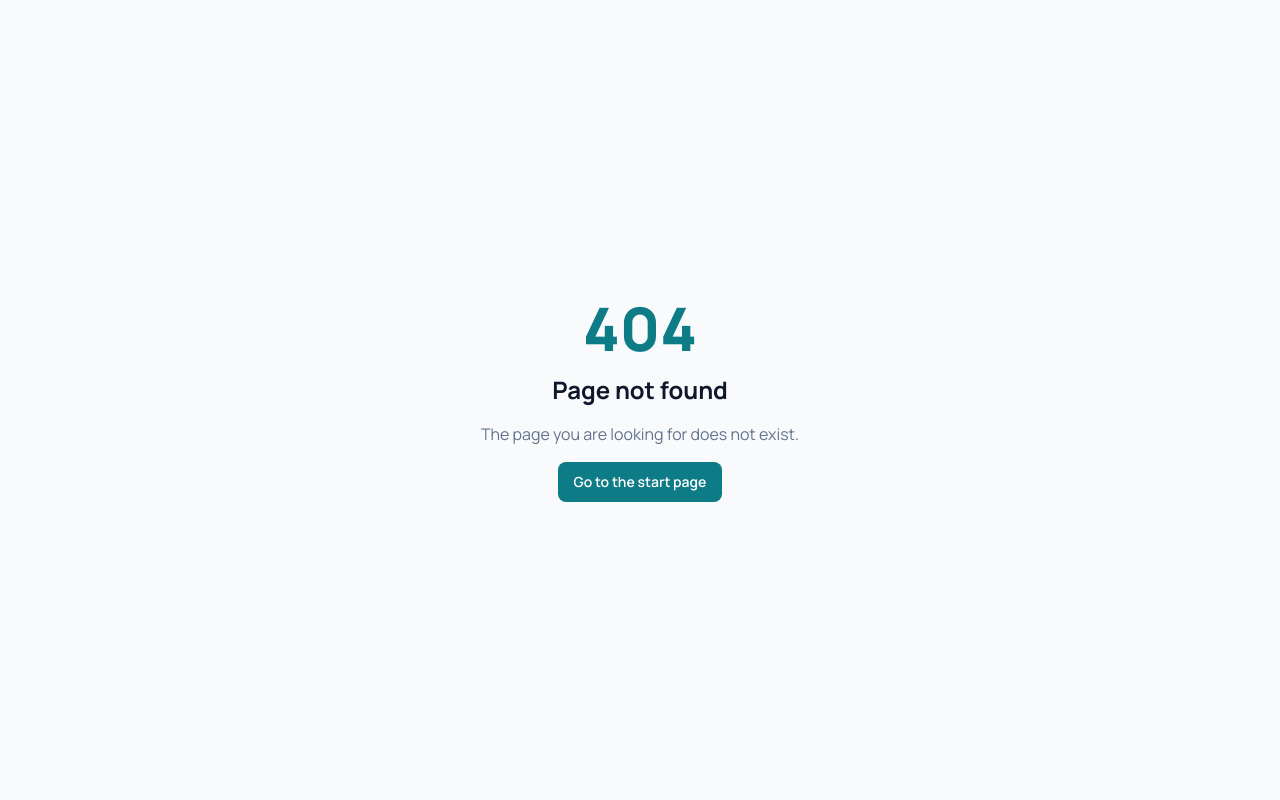
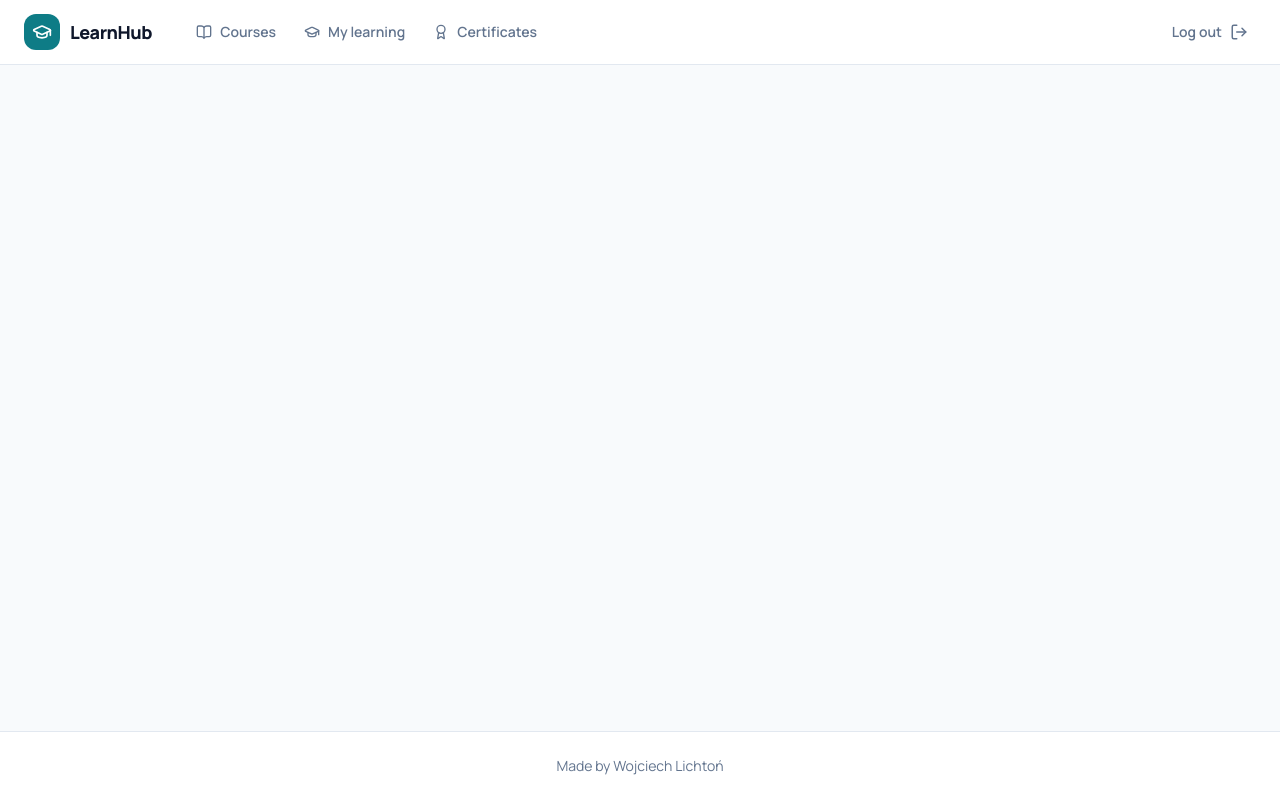
Before and after one commit to Kader64/LearnHub, a React (Vite) app in the folder src/LearnHub-Web/: page /test in a window 1280 px wide. Before the commit this address had no page. Built offline with nearby package versions, Linux system fonts and the light colour scheme.

Commit message:
feat: Add AppLayout component and integrate it into routing for the test page

```diff
--- /dev/null
+++ b/src/LearnHub-Web/src/layout/AppLayout.tsx
@@ -0,0 +1,66 @@
+import { Award, BookOpen, GraduationCap, LogOut, PenSquare, ShieldCheck } from "lucide-react";
+import { Link, NavLink, Outlet } from "react-router-dom";
+import Logo from "../components/Logo";
+
+// EXAMPLE: logged-in user. Replace with real data from the auth context.
+const user = { name: "Jan Nowak", initials: "JN", role: "Teacher" };
+
+const links = [
+  { to: "/courses", label: "Courses", icon: BookOpen },
+  { to: "/my-learning", label: "My learning", icon: GraduationCap },
+  { to: "/certificates", label: "Certificates", icon: Award },
+
+  //{ to: "/teach/courses", label: "Teaching", icon: PenSquare },
+  //{ to: "/admin", label: "Admin", icon: ShieldCheck },
+];
+
+const linkClass = ({ isActive }: { isActive: boolean }) =>
+  `flex items-center gap-2 whitespace-nowrap rounded-lg px-3 py-2 text-sm font-semibold transition ${
+    isActive ? "bg-accent-soft text-accent-dark" : "text-slate-500 hover:text-black"
+  }`;
+
+export default function AppLayout() {
+  return (
+    <div className="flex min-h-screen flex-col">
+      <header className="sticky top-0 z-20 border-b border-slate-200 bg-white/90 backdrop-blur">
+        <div className="mx-auto flex h-16 max-w-7xl items-center justify-between gap-6 px-4 sm:px-6">
+          <div className="flex items-center gap-8">
+            <Logo />
+            <nav className="hidden items-center gap-1 md:flex">
+              {links.map(({ to, label, icon: Icon }) => (
+                <NavLink key={to} to={to} className={linkClass}>
+                  <Icon size={16} />
+                  {label}
+                </NavLink>
+              ))}
+            </nav>
+          </div>
+
+        <div>
+            <Link to="/login" title="Log out" className="flex items-center gap-2 rounded-lg p-2 text-slate-500 hover:text-black">
+                <span className="text-sm font-semibold">Log out</span>
+                <LogOut size={18} />
+            </Link>
+          </div>
+        </div>
+
+        <nav className="flex gap-1 overflow-x-auto border-t border-slate-100 px-4 py-2 md:hidden">
+          {links.map(({ to, label, icon: Icon }) => (
+            <NavLink key={to} to={to} className={linkClass}>
+              <Icon size={16} />
+              {label}
+            </NavLink>
+          ))}
+        </nav>
+      </header>
+
+      <main className="mx-auto w-full max-w-7xl flex-1 px-4 py-8 sm:px-6">
+        <Outlet />
+      </main>
+
+      <footer className="border-t border-slate-200 bg-white py-6 text-center text-sm text-slate-500">
+        Made by Wojciech Lichtoń
+      </footer>
+    </div>
+  );
+}
--- a/src/LearnHub-Web/src/main.tsx
+++ b/src/LearnHub-Web/src/main.tsx
@@ -8,6 +8,8 @@ import NotFound from "./pages/NotFound";
 import AuthLayout from "./layout/AuthLayout";
 import Login from "./pages/auth/Login";
 import Register from "./pages/auth/Register";
+
+import AppLayout from "./layout/AppLayout";
 
 
 createRoot(document.getElementById("root")!).render(
@@ -22,6 +24,11 @@ createRoot(document.getElementById("root")!).render(
           <Route path="/register" element={<Register />} />
         </Route>
 
+        <Route path="/test" element={<AppLayout />}>
+
+
+        </Route>
+
 
         <Route path="*" element={<NotFound />} />
       </Routes>
```
